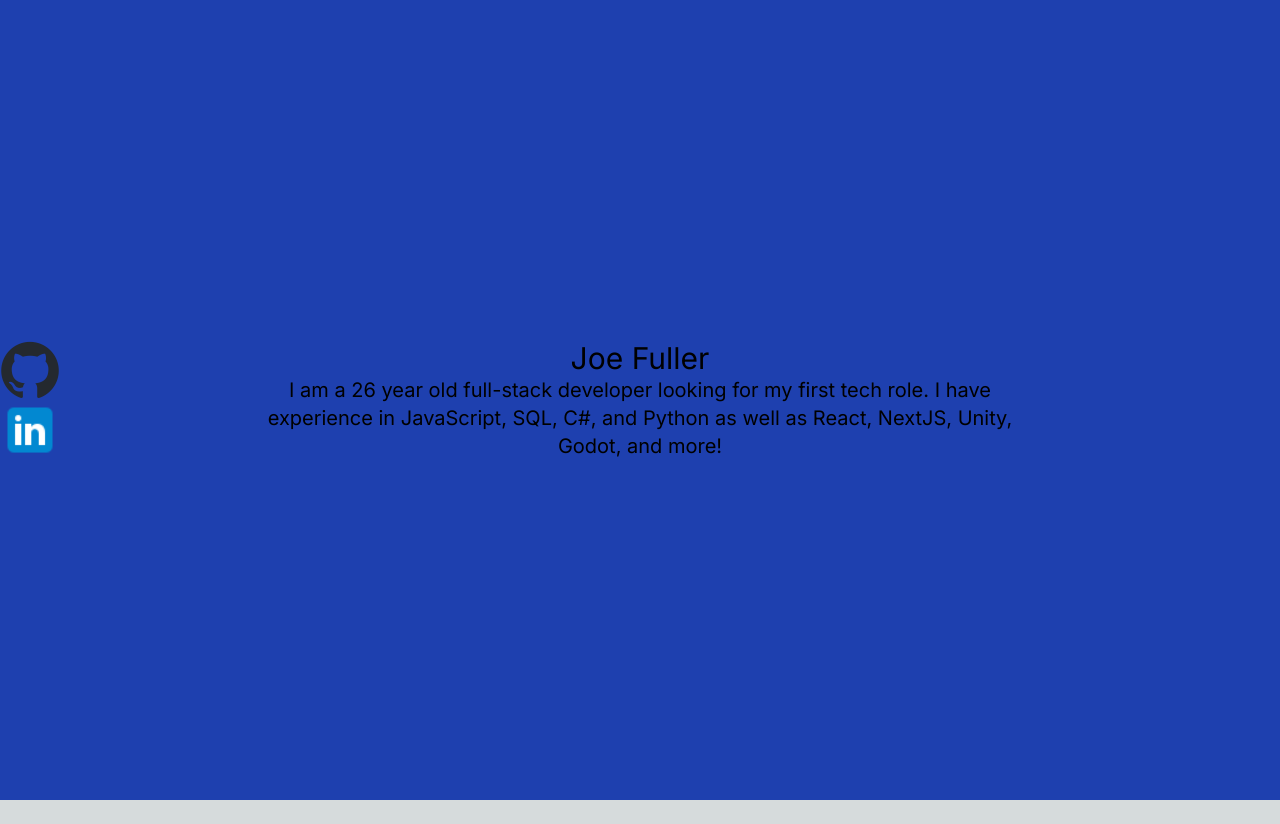
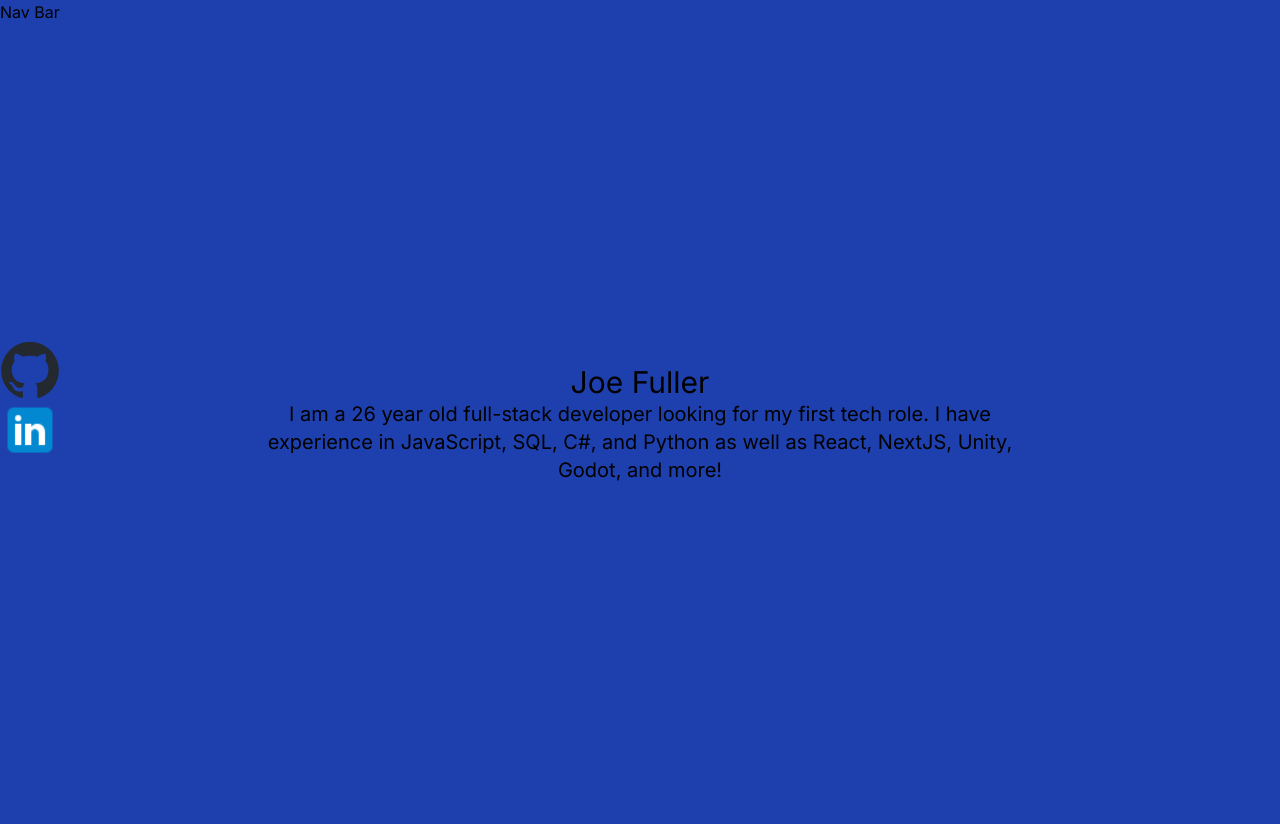
Before and after one commit to Joe-Fuller/portfolio, a Next.js app: page / in a window 1280 px wide. Before the commit the page ends 800 px from the top, so only its background shows below. Built offline with nearby package versions, Linux system fonts and the light colour scheme.

Commit message:
add navbar to page.js

```diff
--- a/app/page.js
+++ b/app/page.js
@@ -1,8 +1,10 @@
+import NavBar from "@/components/navBar";
 import Socials from "@/components/socials";
 
 export default function Home() {
   return (
     <main className="bg-blue-800">
+      <NavBar></NavBar>
       <div className="grid h-screen place-content-center">
         <h1 className="text-center text-3xl">Joe Fuller</h1>
         <div className="place-self-center w-7/12">
```
